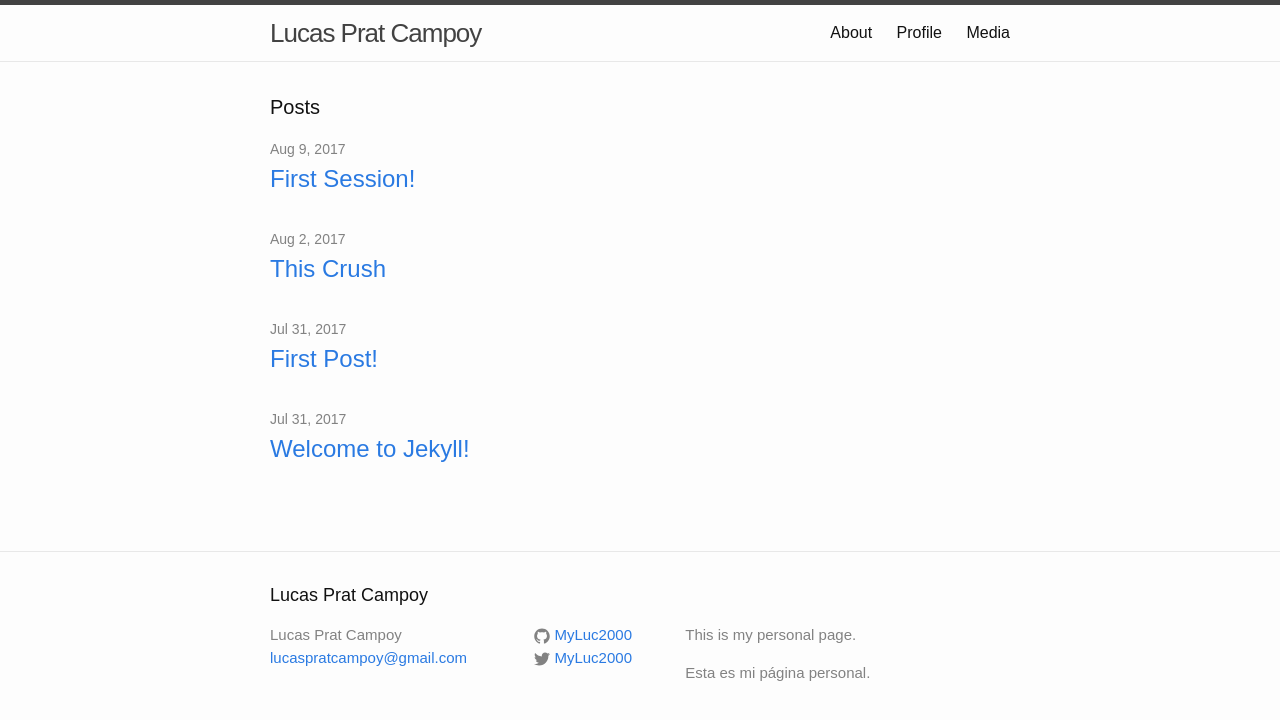
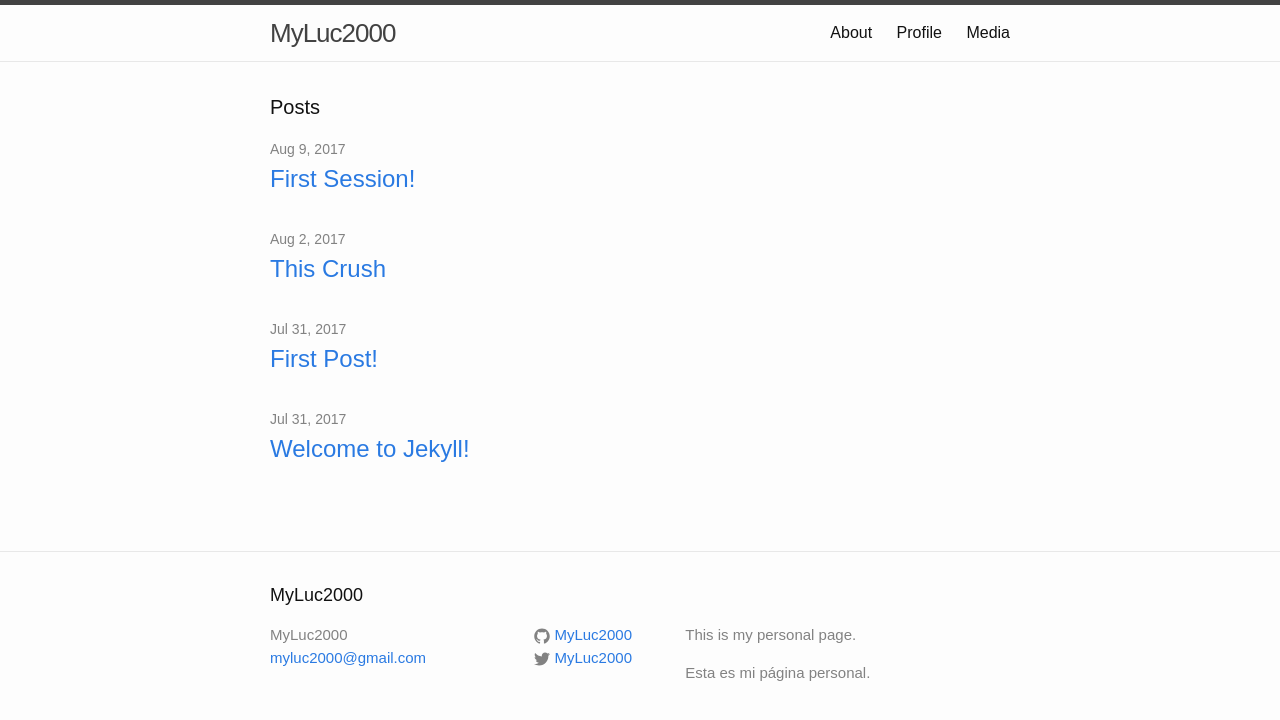
Before and after one commit to LucasPrat/MyLuc2000.github.io, a Jekyll site: the page built from index.html, in a window 1280 px wide. Shown: the top 720 px of the page. Built offline with Jekyll 4.4.1, drawn with Linux system fonts in a browser that asks for light colours.

Commit message:
MyLuc2000

```diff
--- a/_config.yml
+++ b/_config.yml
@@ -6,10 +6,10 @@
 # 'jekyll serve'. If you change this file, please restart the server process.
 
 # Site settings
-title: Lucas Prat Campoy
-email: lucaspratcampoy@gmail.com
+title: MyLuc2000
+email: myluc2000@gmail.com
 description: > # this means to ignore newlines until "baseurl:"
-  This is an example of a personal web page done it with Github
+  My personal webpage
 baseurl: "" # the subpath of your site, e.g. /blog
 url: "http://yourdomain.com" # the base hostname & protocol for your site
 twitter_username: MyLuc2000
```
